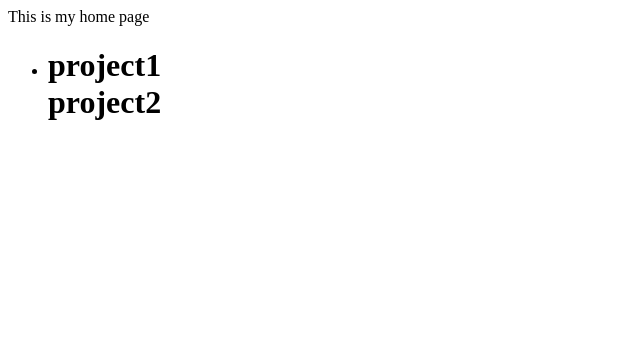
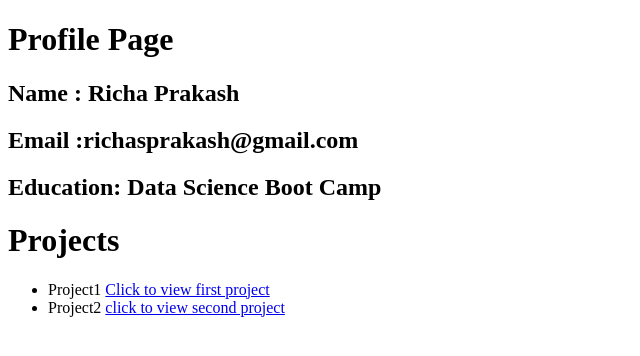
Before and after one commit to prakashricha/prakashricha, a plain HTML site: page index.html in a window 1280 px wide. Shown: the whole page, without its empty margins (0-640 px from the left). Drawn offline with Linux system fonts and the light colour scheme.

Commit message:
my profile

```diff
--- a/index.html
+++ b/index.html
@@ -1,11 +1,14 @@
+<!doctype html>
 <html>
-This is my home page
-  <ul>
-    <li>
-      <h1>
-        project1<br>
-        project2
-      </h1>
-     </li>
-  </ul>
- </html>
+<body>
+<h1>Profile Page</h1>
+<h2>Name    : Richa Prakash</h2>
+<h2>Email    :richasprakash@gmail.com </h2>
+<h2>Education: Data Science Boot Camp</h2>
+<h1>Projects </h1>
+<ul>
+    <li>Project1 <a href ="http://github.com">Click to view first project</a></li>
+    <li>Project2 <a href="http://github.com">click to view second project </a></li>
+</ul>
+</body>
+</html>
```
